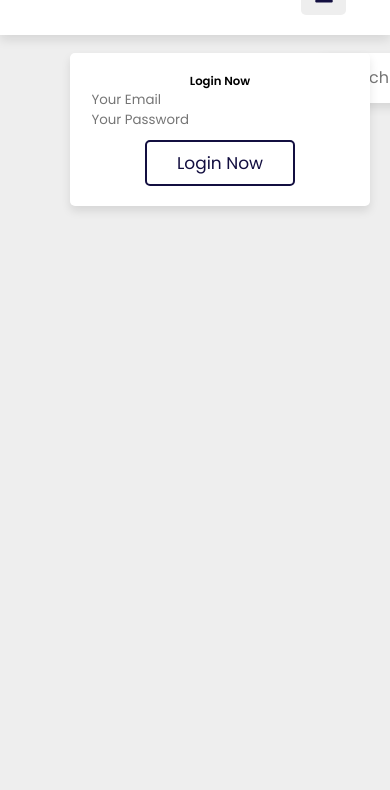
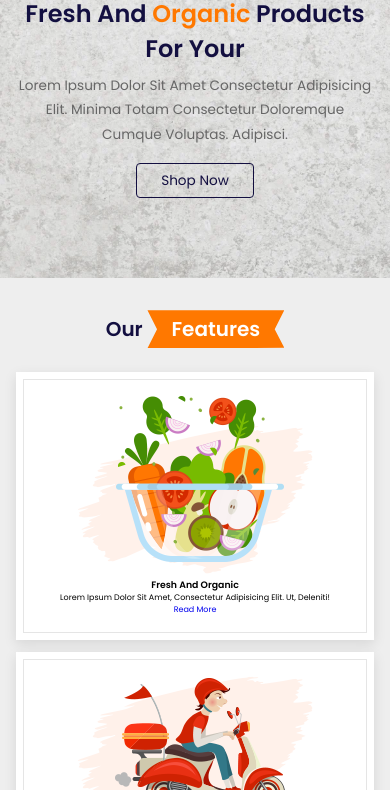
Before and after one commit to RodicaNegura/grocery-store-website, a plain HTML site: page index.html in a window 390 px wide. Shown: the part 140-930 px from the top of the page. Before the commit the page ends 844 px from the top, so only its background shows below. Drawn offline with Linux system fonts and the light colour scheme.

Commit message:
more styleing

```diff
--- a/css/style.css
+++ b/css/style.css
@@ -4,10 +4,10 @@
   --orange: #ff7800;
   --black: #130f40;
   --light-color: #666;
-  --box-shadow: 0 0.5rem 1rem rgba(0, 0, 0, 0.1);
+  --box-shadow: 0 0.5rem 1.5rem rgba(0, 0, 0, 0.1);
   --border: 0.2rem solid rgba(0, 0, 0, 0.1);
   --outline: 0.1rem solid rgba(0, 0, 0, 0.1);
-  --outline-hover: 0.2rem solid var(var(--black));
+  --outline-hover: 0.2rem solid var(--black);
 }
 
 * {
@@ -31,6 +31,26 @@ html {
 
 body {
   background: #eee;
+}
+
+section {
+  padding: 2rem 9%;
+}
+
+.heading {
+  text-align: center;
+  padding: 2rem 0;
+  padding-bottom: 3rem;
+  font-size: 3.5rem;
+  color: var(--black);
+}
+
+.heading span {
+  background: var(--orange);
+  color: #fff;
+  display: inline-block;
+  padding: 0.5rem 3rem;
+  clip-path: polygon(100% 0, 93% 50%, 100% 99%, 0% 100%, 7% 50%, 0% 0%);
 }
 
 .btn {
@@ -257,7 +277,7 @@ body {
 .login-form {
   position: absolute;
   top: 110%;
-  right: 2rem;
+  right: -110%;
   width: 30rem;
   box-shadow: var(--box-shadow);
   padding: 2rem;
@@ -265,3 +285,164 @@ body {
   background: #fff;
   text-align: center;
 }
+
+.header
+.login-form.active {
+  right: 2rem;
+  transition: 0.4s linear;
+}
+
+.header
+.login-form h3 {
+  font-size: 2.5rem;
+  text-transform: uppercase;
+  color: var(--black);
+}
+
+.header
+.login-form
+.box {
+  width: 100%;
+  margin: 0.7rem 0;
+  background: #eee;
+  border-radius: 0.5rem;
+  padding: 1rem;
+  font-size: 1.6rem;
+  color: var(--black);
+  text-transform: none;
+}
+
+.header
+.login-form p {
+  font-size: 1.4rem;
+  padding: 0.5rem 0;
+  color: var(--light-color);
+}
+
+.header
+.login-form p a {
+  color: var(--orange);
+  text-decoration: underline;
+}
+
+.home {
+  display: flex;
+  align-items: center;
+  justify-content: center;
+  background: url(/images/banner-bg.webp) no-repeat;
+  background-position: center;
+  background-size: cover;
+  padding-top: 17rem;
+  padding-bottom: 10rem;
+}
+
+.home
+.content {
+  text-align: center;
+  width: 60rem;
+}
+
+.home
+.content h3 {
+  color: var(--black);
+  font-size: 3rem;
+}
+
+.home
+.content h3 span {
+  color: var(--orange);
+}
+
+.home
+.content p {
+  color: var(--light-color);
+  font-size: 1.7rem;
+  padding: 1rem 0;
+  line-height: 1.8;
+}
+
+.features
+.box-container {
+  display: grid;
+  grid-template-columns: repeat(auto-fit, minmax(30rem, 1fr));
+  gap: 1.5rem;
+}
+
+.features
+.box-container
+.box {
+  padding: 3rem 2rem;
+  background: #fff;
+  outline: var(--outline);
+  outline-offset: -1rem;
+  text-align: center;
+  box-shadow: var(--box-shadow);
+}
+
+.features
+.box-container
+.box:hover {
+  outline: var(--outline-hover);
+  outline-offset: 0;
+}
+
+
+
+@media (max-width: 991px){
+  html {
+    font-size: 55%;
+  }
+
+  .header {
+    padding: 2rem;
+  }
+
+  section {
+    padding: 2rem;
+  }
+
+}
+
+@media (max-width: 768px){
+  #menu-btn {
+    display: inline-block;
+  }
+
+  .header .search-form {
+    width: 90%;
+  }
+
+  .header
+  .navbar {
+    position: absolute;
+    top: 110%;
+    right: -110%;
+    width: 30rem;
+    box-shadow: var(--box-shadow);
+    border-radius: 0.5rem;
+    background: #fff;
+  }
+
+  .header
+  .navbar.active {
+    right: 2rem;
+    transition: 0.4s linear;
+  }
+
+  .header
+  .navbar a {
+    font-size: 2rem;
+    margin: 2rem 2.5rem;
+    display: block;
+  }
+}
+
+@media (max-width: 450px){
+  html {
+    font-size: 50%;
+  }
+
+  .heading {
+    font-size: 2.5rem;
+  }
+}
--- a/index.html
+++ b/index.html
@@ -64,9 +64,42 @@
         <h3>login now</h3>
         <input type="email" placeholder="your email" class="box">
         <input type="password" placeholder="your password" class="box">
+        <p>forget your password <a href="#">click here</a></p>
+        <p>dont't have an account <a href="#">create now</a></p>
         <input type="submit" value="login now" class="btn">
       </form>
     </header>
+    <section class="home" id="home">
+      <div class="content">
+        <h3> fresh and <span> organic </span> products for your </h3>
+        <p>Lorem ipsum dolor sit amet consectetur adipisicing elit.
+          Minima totam consectetur doloremque cumque voluptas. Adipisci.</p>
+          <a href="#" class="btn">shop now</a>
+      </div>
+    </section>
+    <section class="features" id="features">
+      <h1 class="heading"> our <span>features</span></h1>
+      <div class="box-container">
+        <div class="box">
+          <img src="/images/feature-img-1.png" alt="">
+          <h3>fresh and organic</h3>
+          <p>Lorem ipsum dolor sit amet, consectetur adipisicing elit. Ut, deleniti!</p>
+          <a href="#" class="#">read more</a>
+        </div>
+        <div class="box">
+          <img src="/images/feature-img-2.png" alt="">
+          <h3>free delivery</h3>
+          <p>Lorem ipsum dolor sit amet, consectetur adipisicing elit. Sunt, fuga.</p>
+          <a href="#" class="#">read more</a>
+        </div>
+        <div class="box">
+          <img src="/images/feature-img-3.png" alt="">
+          <h3>easy payments</h3>
+          <p>Lorem ipsum, dolor sit amet consectetur adipisicing elit. Officia, veniam?</p>
+          <a href="#" class="#">read more</a>
+        </div>
+      </div>
+    </section>
     <script src="/js/script.js"></script>
   </body>
 </html>
--- a/js/script.js
+++ b/js/script.js
@@ -2,10 +2,43 @@ let searchForm = document.querySelector('.search-form')
 
 document.querySelector('#search-btn').onclick = () =>{
   searchForm.classList.toggle('active')
+  shoppingCart.classList.remove('active')
+  loginForm.classList.remove('active')
+  navbar.classList.remove('active')
 }
+
+
 
 let shoppingCart = document.querySelector('.shopping-cart')
 
 document.querySelector('#cart-btn').onclick = () =>{
   shoppingCart.classList.toggle('active')
+  searchForm.classList.remove('active')
+  loginForm.classList.remove('active')
+  navbar.classList.remove('active')
 }
+
+let loginForm = document.querySelector('.login-form')
+
+document.querySelector('#login-btn').onclick = () =>{
+  loginForm.classList.toggle('active')
+  searchForm.classList.remove('active')
+  shoppingCart.classList.remove('active')
+  navbar.classList.remove('active')
+}
+
+let navbar = document.querySelector('.navbar')
+
+document.querySelector('#menu-btn').onclick = () =>{
+  navbar.classList.toggle('active')
+  searchForm.classList.remove('active')
+  shoppingCart.classList.remove('active')
+  loginForm.classList.remove('active')
+}
+
+window.onscroll = () =>{
+  searchForm.classList.remove('active')
+  shoppingCart.classList.remove('active')
+  loginForm.classList.remove('active')
+  navbar.classList.remove('active')
+}
```
